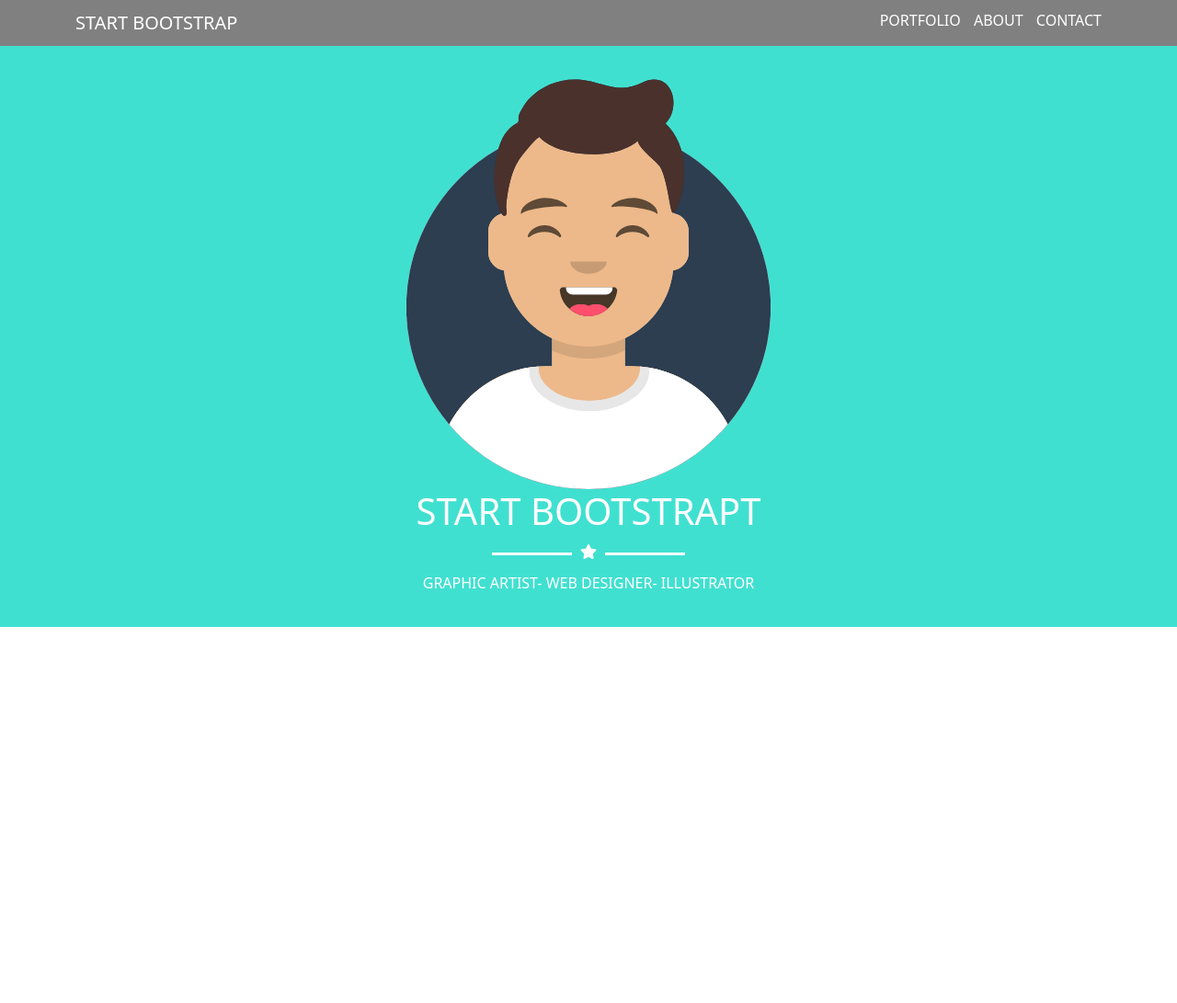
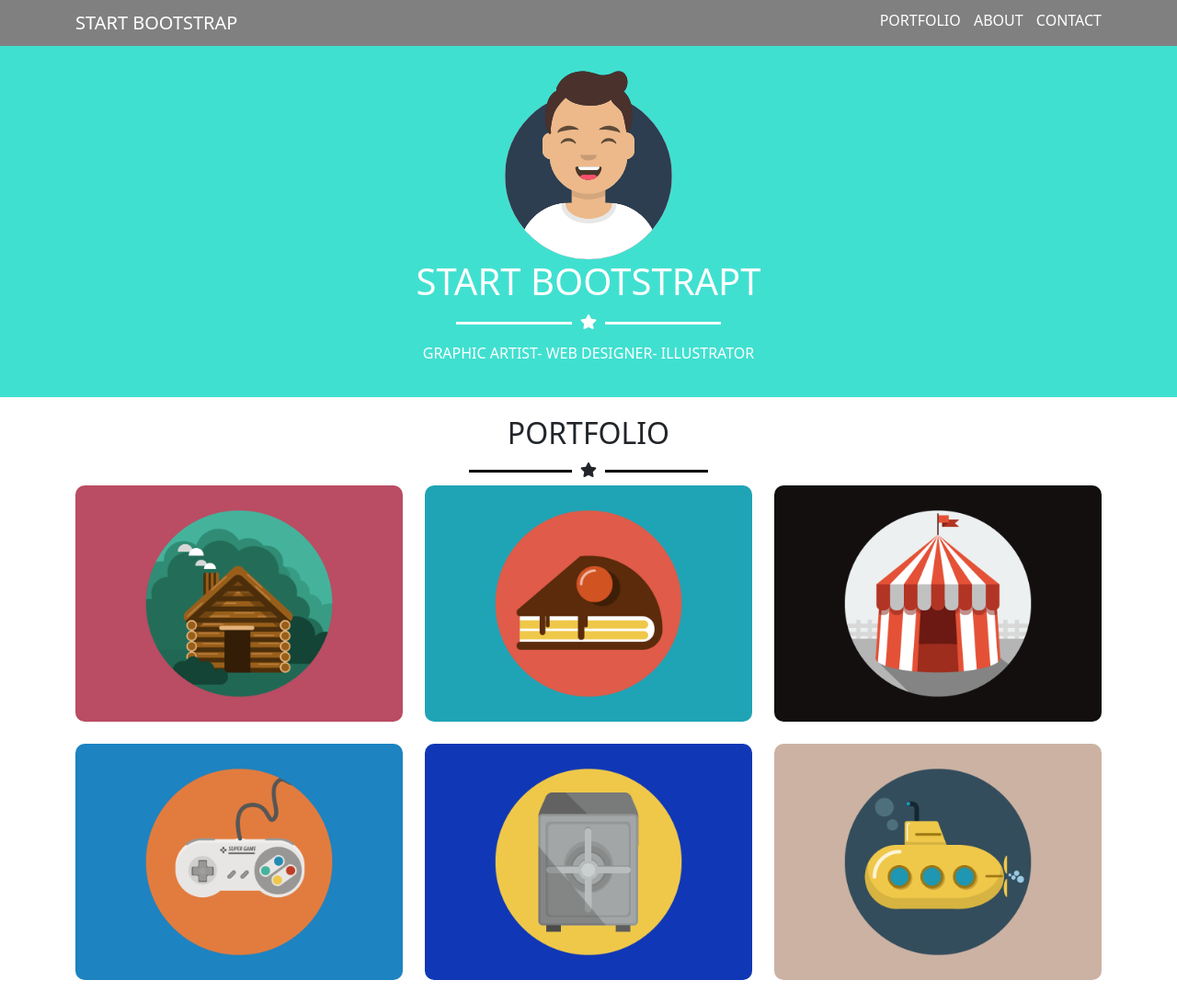
Before and after one commit to radfarelmira/html-css-bootstrap-freelancer, a plain HTML site: page index.html in a window 1280 px wide. Shown: the whole page at 92% size. Before the commit the page ends 800 px from the top, so only its background shows below. Drawn offline with nearby package versions, Linux system fonts and the light colour scheme.

Commit message:
section portfolio

```diff
--- a/css/style.css
+++ b/css/style.css
@@ -18,9 +18,9 @@ img{
     display: inline-block;
     width: 10%;
     height: 3px;
-    background-color: white;
     vertical-align: middle;
     margin: 0 5px;
+    background-color: white;
 }
 
 .divisor::after{
@@ -28,9 +28,9 @@ img{
     display: inline-block;
     width: 10%;
     height: 3px;
-    background-color: white;
     vertical-align: middle;
     margin: 0 5px;
+    background-color: white;
 }
 
 /* HEADER */
@@ -76,17 +76,38 @@ header{
     background-color: turquoise;
 }
 
-.jumbotron-content{
-    width: 70%;
+.jumbotron_content{
     margin: auto;
     padding: 20px 0;
     text-align: center;
     color: white;
 }
 
-.jumbotron-content .img{
+.jumbotron_content .img{
     margin: auto;
-    width: 50%;
-}.jumbotron-content p{
+    max-width: 200px;
+}
+
+.jumbotron_content p{
     margin-top: 10px;
 }
+
+/* Portfolio */
+.portfolio_content{
+    text-align: center;
+    padding: 20px 0;
+}
+
+.portfolio_content .divisor::after,
+.portfolio_content .divisor::before{
+    background-color: black;
+}
+
+.portfolio_content .images_container{
+    margin: 5px 0;
+}
+
+.portfolio_content .single_image{
+    border-radius: 10px;
+
+}
--- a/index.html
+++ b/index.html
@@ -47,9 +47,9 @@
     <!-- MAIN -->
     <main>
 
-        <!-- section jumbotron -->
+        <!-- Section Jumbotron -->
         <section class="jumbotron">
-            <div class="jumbotron-content">
+            <div class="jumbotron_content">
                 <div class="container-fluid">
                     <div class="img">
                         <img src="img/avatar.svg" alt="Avatar">
@@ -65,6 +65,61 @@
 
                 </div>
             </div>
+        </section>
+
+        <!-- Section Portfolio -->
+        <section class="portfolio">
+            <div class="portfolio_content">
+                <div class="container">
+                    <h2 class="uppercase">Portfolio</h2>
+
+                    <div class="divisor">
+                        <i class="fas fa-star"></i>
+                    </div>
+
+                    <div class="images_container">
+                        <div class="row row-cols-1 row-cols-md-2 row-cols-lg-3 g-4">
+                            <div class="col">
+                                <div class="single_image overflow-hidden">
+                                    <img src="img/cabin.png" alt="Cabin">
+                                </div>
+                            </div>
+
+                            <div class="col">
+                                <div class="single_image overflow-hidden">
+                                    <img src="img/cake.png" alt="Cake">
+                                </div>
+                            </div>
+
+                            <div class="col">
+                                <div class="single_image overflow-hidden">
+                                    <img src="img/circus.png" alt="Circus">
+                                </div>
+                            </div>
+
+                            <div class="col">
+                                <div class="single_image overflow-hidden">
+                                    <img src="img/game.png" alt="Game">
+                                </div>
+                            </div>
+
+                            <div class="col">
+                                <div class="single_image overflow-hidden">
+                                    <img src="img/safe.png" alt="Safe">
+                                </div>
+                            </div>
+
+                            <div class="col">
+                                <div class="single_image overflow-hidden">
+                                    <img src="img/submarine.png" alt="Submarine">
+                                </div>
+                            </div>
+                        </div>
+
+                    </div>
+
+                </div>
+            </div>
 
         </section>
 
```
